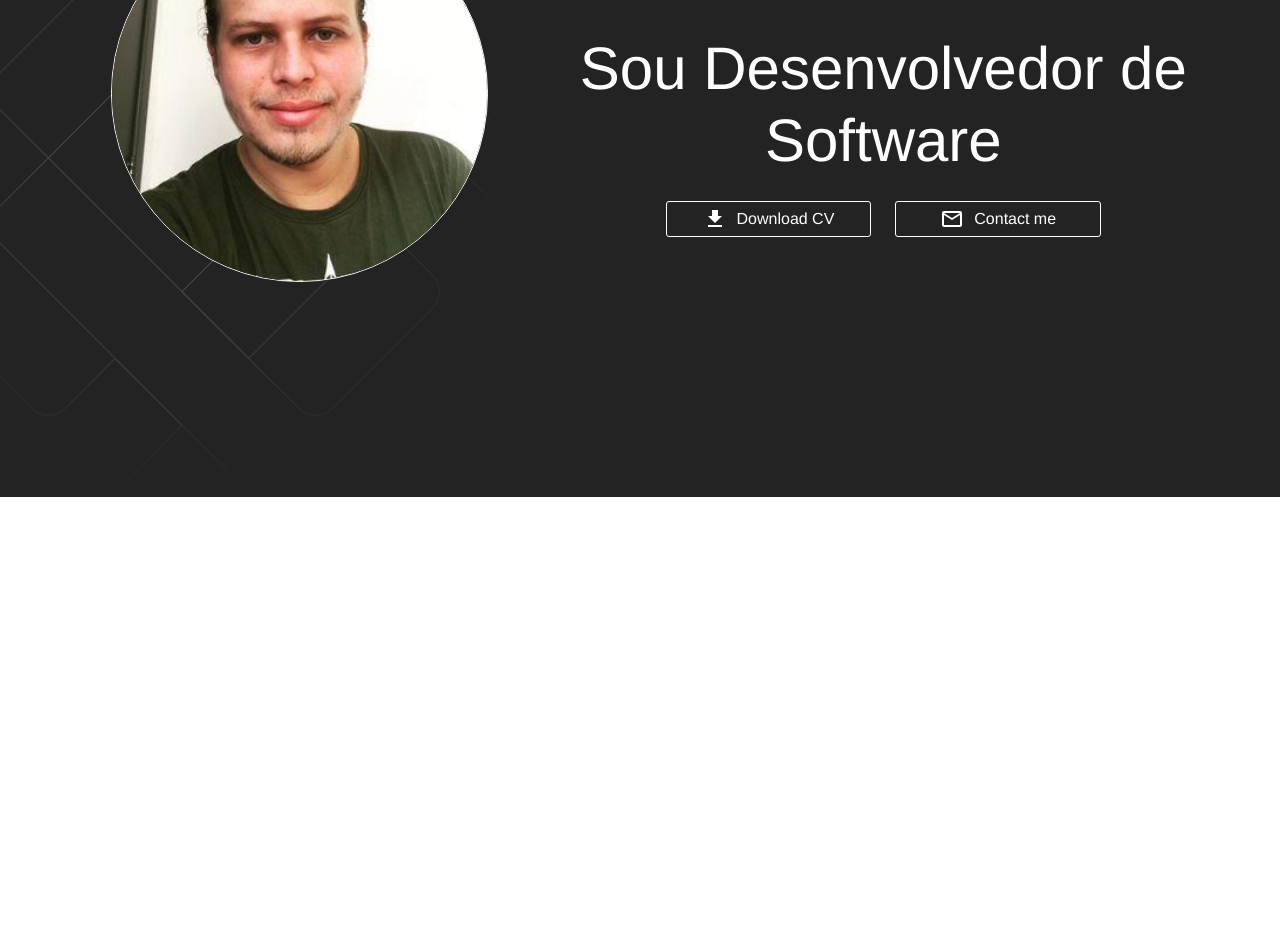
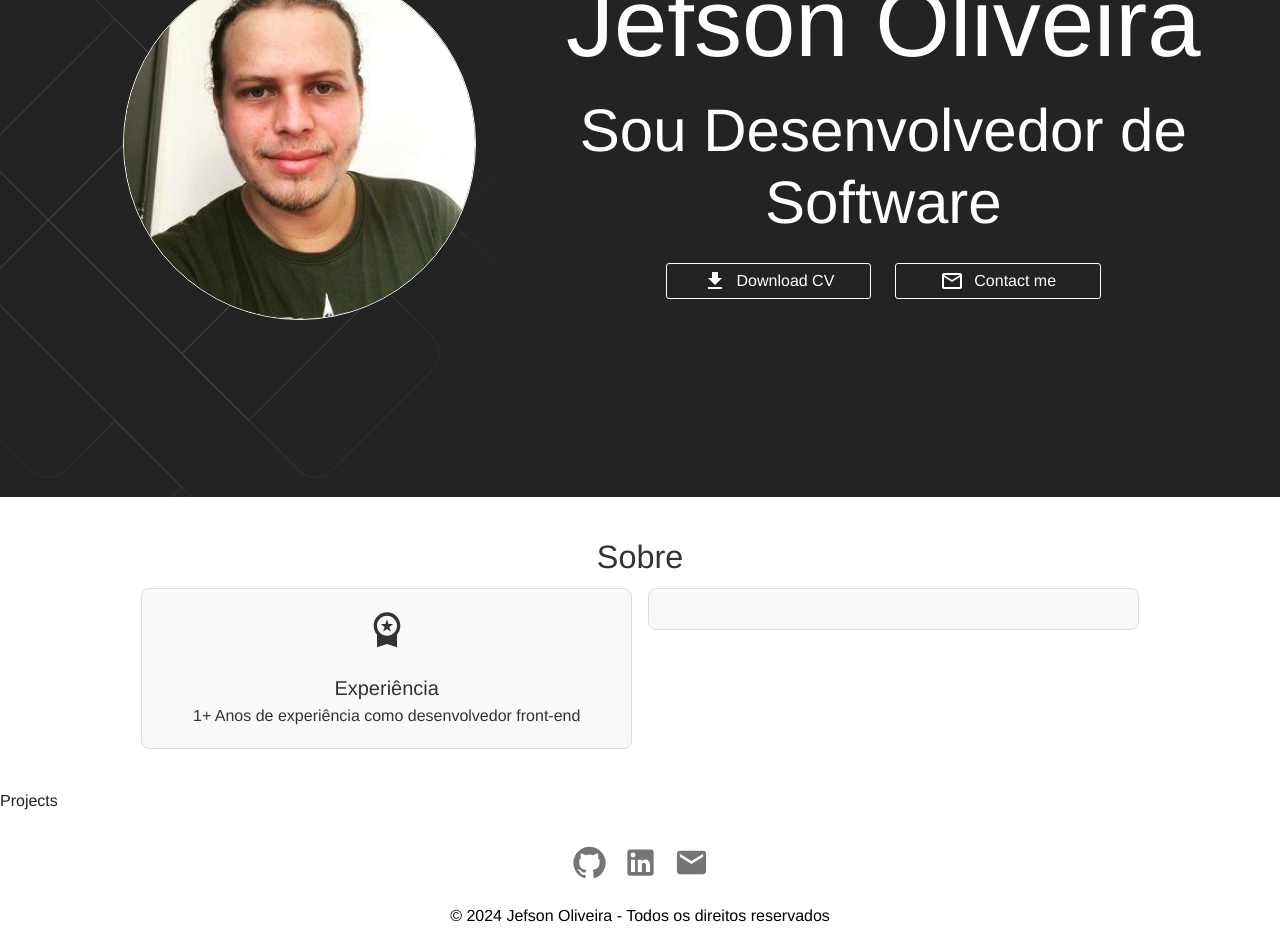
Before and after one commit to JefsonOliveira/my-portfolio, a React (Vite) app: page / in a window 1280 px wide. Shown: the part 303-1255 px from the top of the page. Before the commit the page ends 821 px from the top, so only its background shows below. Built offline with nearby package versions, Linux system fonts and the light colour scheme.

Commit message:
feat: Adição do componente footer, init de about, correção no navbar

```diff
--- /dev/null
+++ b/src/components/Footer/Footer.tsx
@@ -0,0 +1,46 @@
+import { Box, Typography, IconButton, Link, Container } from "@mui/material";
+import { GitHub, LinkedIn, Email } from "@mui/icons-material";
+
+const Footer = () => {
+  return (
+    <Box
+      component="footer"
+      sx={{
+        py: 3,
+        px: 2,
+        mt: "auto",
+        backgroundColor: "#fff",
+        color: "#000",
+        textAlign: "center",
+      }}
+    >
+      <Container maxWidth="lg">
+        <Box sx={{ display: "flex", justifyContent: "center", mb: 2 }}>
+          <Link href="https://github.com/JefsonOliveira" target="_blank">
+            <IconButton>
+              <GitHub fontSize="large" />
+            </IconButton>
+          </Link>
+          <Link
+            href="https://www.linkedin.com/in/jefson-oliveira-a92a62206/"
+            target="_blank"
+          >
+            <IconButton>
+              <LinkedIn fontSize="large" />
+            </IconButton>
+          </Link>
+          <Link href="mailto:kaironoliveira16@gmail.com">
+            <IconButton>
+              <Email fontSize="large" />
+            </IconButton>
+          </Link>
+        </Box>
+        <Typography variant="body1">
+          © 2024 Jefson Oliveira - Todos os direitos reservados
+        </Typography>
+      </Container>
+    </Box>
+  );
+};
+
+export default Footer;
--- a/src/components/NavBar/NavBar.tsx
+++ b/src/components/NavBar/NavBar.tsx
@@ -11,9 +11,9 @@ const NavBar = () => {
     <>
       <AppBar position="absolute">
         <StyledToobar>
-          <MenuItem>About</MenuItem>
+          <MenuItem>Sobre</MenuItem>
           <MenuItem>Skills</MenuItem>
-          <MenuItem>Projects</MenuItem>
+          <MenuItem>Projetos</MenuItem>
         </StyledToobar>
       </AppBar>
     </>
--- a/src/components/StyledButton/StyledButton.tsx
+++ b/src/components/StyledButton/StyledButton.tsx
@@ -4,9 +4,10 @@ import { ReactNode } from "react";
 
 interface StyledButtonProps {
   children: ReactNode
+  onClick: () => void
 }
 
-const StyledButton: React.FC<StyledButtonProps> = ({ children }) => {
+const StyledButton: React.FC<StyledButtonProps> = ({ children, onClick }) => {
   const StyledButton = styled("button")(({ theme }) => ({
     backgroundColor: "transparent",
     border: `1px solid ${theme.palette.primary.contrastText}`,
@@ -25,7 +26,7 @@ const StyledButton: React.FC<StyledButtonProps> = ({ children }) => {
 
   return (
     <>
-      <StyledButton>{children}</StyledButton>
+      <StyledButton onClick={onClick}>{children}</StyledButton>
     </>
   );
 };
--- a/src/pages/Home/Home.tsx
+++ b/src/pages/Home/Home.tsx
@@ -1,10 +1,16 @@
+import Footer from "../../components/Footer/Footer";
 import NavBar from "../../components/NavBar/NavBar";
+import About from "./sections/About/About";
 import Hero from "./sections/Hero/Hero"
+import Projects from "./sections/Projects/Projects";
 
 const Home = () => {
   return <div>
     <NavBar />
     <Hero />
+    <About />
+    <Projects />
+    <Footer />
   </div>;
 };
 
--- /dev/null
+++ b/src/pages/Home/sections/About/About.tsx
@@ -0,0 +1,95 @@
+import { Box, Typography, Grid, Divider, Icon } from "@mui/material";
+import { School, WorkspacePremium } from "@mui/icons-material";
+
+const About = () => {
+  return (
+    <Box
+      sx={{
+        backgroundColor: "#fff",
+        color: "#333",
+        padding: "40px",
+        textAlign: "center",
+      }}
+    >
+      <Typography variant="h4" gutterBottom>
+        Sobre
+      </Typography>
+      <Grid container spacing={2} justifyContent="center">
+        <Grid item xs={12} sm={5}>
+          <Box sx={{
+            border: '1px solid #ddd',
+            borderRadius: '8px',
+            padding: '20px',
+            textAling: 'center',
+            backgroundColor: '#f9f9f9'
+          }}>
+            <Icon component={WorkspacePremium} sx={{ fontSize: 40, color: "#333"}} />
+            <Typography variant="h6" sx={{ marginTop: 2}}>Experiência</Typography>
+            <Typography variant="body1">1+ Anos de experiência como desenvolvedor front-end</Typography>
+          </Box>
+        </Grid>
+        <Grid item xs={12} sm={5}>
+          <Box sx={{
+            border: '1px solid #ddd',
+            borderRadius: '8px',
+            padding: '20px',
+            textAlign: 'center',
+            backgroundColor: '#f9f9f9'
+          }}></Box>
+        </Grid>
+      </Grid>
+    </Box>
+  );
+};
+
+export default About;
+
+//         <Grid item xs={12} sm={5}>
+//           <Box
+//             sx={{
+//               border: '1px solid #ddd',
+//               borderRadius: '8px',
+//               padding: '20px',
+//               textAlign: 'center',
+//               backgroundColor: '#f9f9f9',
+//             }}
+//           >
+//             <Icon component={School} sx={{ fontSize: 40, color: '#64b5f6' }} />
+//             <Typography variant="h6" sx={{ marginTop: 2 }}>
+//               Educação
+//             </Typography>
+//             <Typography variant="body1">
+//               Análise e Desenvolvimento de Sistemas
+//             </Typography>
+//           </Box>
+//         </Grid>
+//       </Grid>
+
+//       <Divider sx={{ marginY: 4 }} />
+
+//       <Typography variant="h4" gutterBottom>
+//         Skills
+//       </Typography>
+
+//       <Grid container spacing={2} justifyContent="center">
+//         {['JavaScript', 'ReactJS', 'HTML', 'CSS', 'GitHub', 'Tailwind', 'Material UI'].map((skill) => (
+//           <Grid item xs={6} sm={3} md={2} key={skill}>
+//             <Box
+//               sx={{
+//                 border: '1px solid #ddd',
+//                 borderRadius: '8px',
+//                 padding: '10px',
+//                 textAlign: 'center',
+//                 backgroundColor: '#f9f9f9',
+//               }}
+//             >
+//               <Typography variant="body1">{skill}</Typography>
+//             </Box>
+//           </Grid>
+//         ))}
+//       </Grid>
+//     </Box>
+//   );
+// };
+
+// export default AboutMe;
--- a/src/pages/Home/sections/Hero/Hero.tsx
+++ b/src/pages/Home/sections/Hero/Hero.tsx
@@ -13,10 +13,16 @@ const Hero = () => {
     height: "100vh",
     display: "flex",
     alignItems: "center",
+    [theme.breakpoints.up("xs")]: {
+      paddingTop: "100px",
+    },
+    [theme.breakpoints.up("md")]: {
+      PaddingTop: "0",
+    },
   }));
 
   const StyledImg = styled("img")(({ theme }) => ({
-    width: "80%",
+    width: "75%",
     borderRadius: "50%",
     border: `1px solid ${theme.palette.primary.contrastText}`,
   }));
@@ -66,7 +72,7 @@ const Hero = () => {
                   display="flex"
                   justifyContent="center"
                 >
-                  <StyledButton>
+                  <StyledButton onClick={() => console.log("Download")}>
                     <DownloadIcon />
                     <Typography>Download CV</Typography>
                   </StyledButton>
@@ -78,7 +84,7 @@ const Hero = () => {
                   display="flex"
                   justifyContent="center"
                 >
-                  <StyledButton>
+                  <StyledButton onClick={() => console.log("Contact")}>
                     <MailOutlineIcon />
                     <Typography>Contact me</Typography>
                   </StyledButton>
--- /dev/null
+++ b/src/pages/Home/sections/Projects/Projects.tsx
@@ -0,0 +1,9 @@
+
+
+const Projects = () => {
+  return (
+    <>Projects</>
+  )
+}
+
+export default Projects;
```
